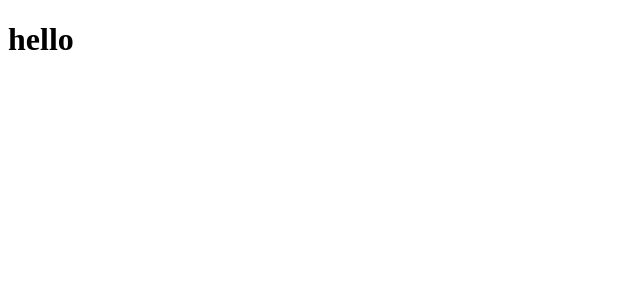
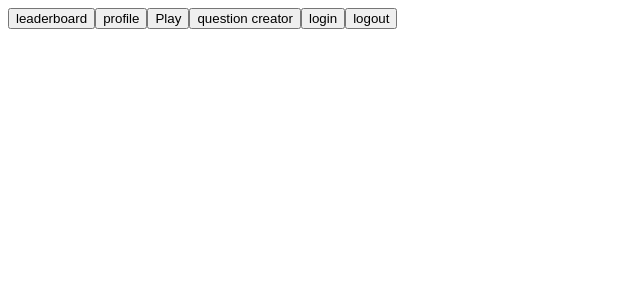
Before and after one commit to KittyScripters/QuizParty, a React app: page / in a window 1280 px wide. Shown: the top 300 px of the page, without its empty margins (0-640 px from the left). Built offline with nearby package versions, Linux system fonts and the light colour scheme; the HTML template or start-up script is replaced by a standard one.

Commit message:
Refactored app to be buttons so we can test our components and endpoints, will be updated with integration. Deleted Navbar Component

```diff
--- a/client/src/components/App.jsx
+++ b/client/src/components/App.jsx
@@ -1,15 +1,23 @@
 import React from 'react';
 import LeaderBoard from './LeaderBoard';
 import Profile from './Profile';
-import Navbar from './Navbar';
 import Play from './Play';
+import QuestionBuilder from './QuestionBuilder';
+import Login from './Login';
+
 // Parent App comp
 const App = () => {
   return (
     <div>
       {/* this is rendering in this commit */}
-      <h1>hello</h1>
-      <Navbar />
+      <nav>
+        <button type="button">leaderboard</button>
+        <button type="button">profile</button>
+        <button type="button">Play</button>
+        <button type="button">question creator</button>
+        <button type="button">login</button>
+        <button type="button">logout</button>
+      </nav>
       <LeaderBoard />
       <Play />
       <Profile />
--- /dev/null
+++ b/client/src/components/Login.jsx
@@ -0,0 +1,5 @@
+const Login = () => {
+
+};
+
+export default Login;
```
